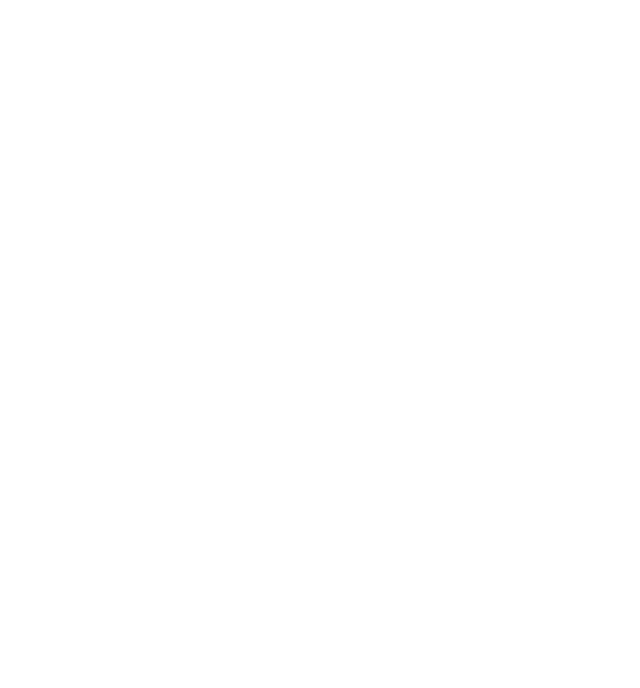
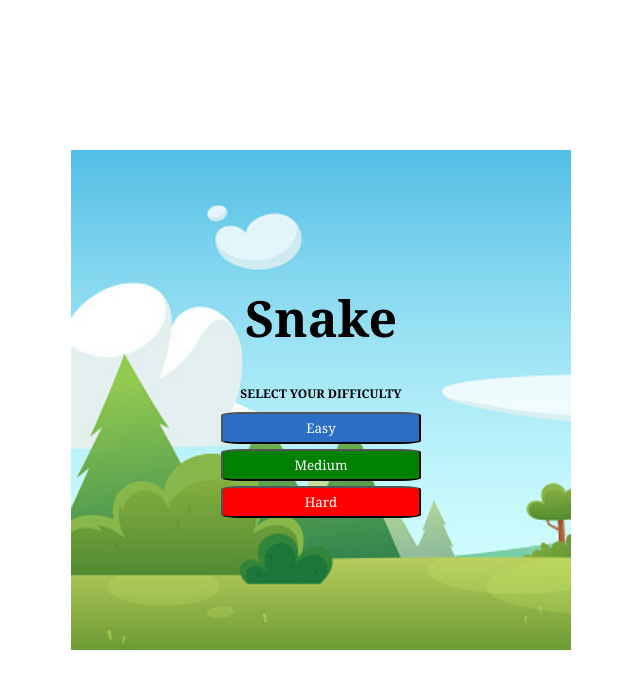
Before and after one commit to binod164/snake-game, a plain HTML site: page index.html in a window 1280 px wide. Shown: the whole page, without its empty margins (319-959 px from the left). Drawn offline with Linux system fonts and the light colour scheme.

Commit message:
Add level buttons and event listeners to the button

```diff
--- a/css/style.css
+++ b/css/style.css
@@ -0,0 +1,65 @@
+html {
+  box-sizing: border-box
+}
+
+/* The Universal Selector */
+*, /* All elements*/
+*::before, /* All ::before pseudo-elements */
+*::after { /* All ::after pseudo-elements */
+  /* height & width will now include border & padding by default
+     but can be over-ridden as needed */
+  box-sizing: inherit;
+}
+
+/* resets font size to be 62.5% of the user preference -
+   in most browser configurations this will be 10px */
+:root {
+  font-size: 62.5%;
+}
+
+body {
+  background-color: white;
+/* Use a system font, if none are available use an available sans-sarif   font */
+  font-family: system-ui, -apple-system, BlinkMacSystemFont, "Segoe UI",
+    Roboto, Oxygen-Sans, Ubuntu, Cantarell, "Helvetica Neue", sans-serif;
+  margin: 0;
+  display: flex;
+	justify-content: center;
+  align-items: center;
+  min-height: 100vh;
+}
+
+main {
+  width: 500px;
+  height: 500px;
+  text-align: center;
+  padding: 100px;
+  background-image: url("../assets/backgroundImage.jpeg");
+  background-repeat:no-repeat;
+  background-size:cover;
+}
+
+div{
+  display: flex;
+  justify-content: center;
+  flex-direction: column;
+  padding: 0 50px;
+}
+
+h1{
+  font-size: 50px;
+  font-family: Georgia, 'Times New Roman', Times, serif
+}
+
+h2{
+  font-size: 12px;
+  font-family: Georgia, 'Times New Roman', Times, serif
+}
+
+button{
+  color: white;
+  padding:5px;
+  margin-bottom: 5px;
+  border-radius: 10%;
+  font-family: Georgia, 'Times New Roman', Times, serif
+}
--- a/index.html
+++ b/index.html
@@ -6,12 +6,22 @@
   <meta name="viewport" content="width=device-width, initial-scale=1.0">
   <link
     rel="icon"
-    href="./favicon/snake.png"
+    href="./assets/snake.png"
     type="image/png"
   >
+  <link rel="stylesheet" href="./css/style.css">
+  <script defer src="./js/app.js"></script>
   <title>Snake</title>
 </head>
 <body>
-
+  <main>
+  <h1>Snake</h1>
+  <h2>SELECT YOUR DIFFICULTY</h2>
+  <div class = "btn">
+    <button class = "easy" style = " background-color: rgb(43, 110, 197);">Easy</button>
+    <button class = "medium" style = " background-color:green;">Medium</button>
+    <button class = "hard" style = " background-color: red;">Hard</button>
+  </main>
+  </div>
 </body>
 </html>
--- a/js/app.js
+++ b/js/app.js
@@ -0,0 +1,21 @@
+/*-------------------------------- Constants --------------------------------*/
+
+
+
+/*-------------------------------- Variables --------------------------------*/
+
+let highScore
+let score
+
+/*------------------------ Cached Element References ------------------------*/
+const easyBtn = document.querySelector(".easy")
+const mediumBtn = document.querySelector(".medium")
+const hardBtn = document.querySelector(".hard")
+
+/*----------------------------- Event Listeners -----------------------------*/
+easyBtn.addEventListener("click" ,handleCLick)
+mediumBtn.addEventListener("click" ,handleCLickW)
+hardBtn.addEventListener("click" ,handleCLick)
+
+
+/*-------------------------------- Functions --------------------------------*/
```
Also changed, not shown: assets/backgroundImage.jpeg (added), assets/snake.png (renamed from favicon/snake.png).
